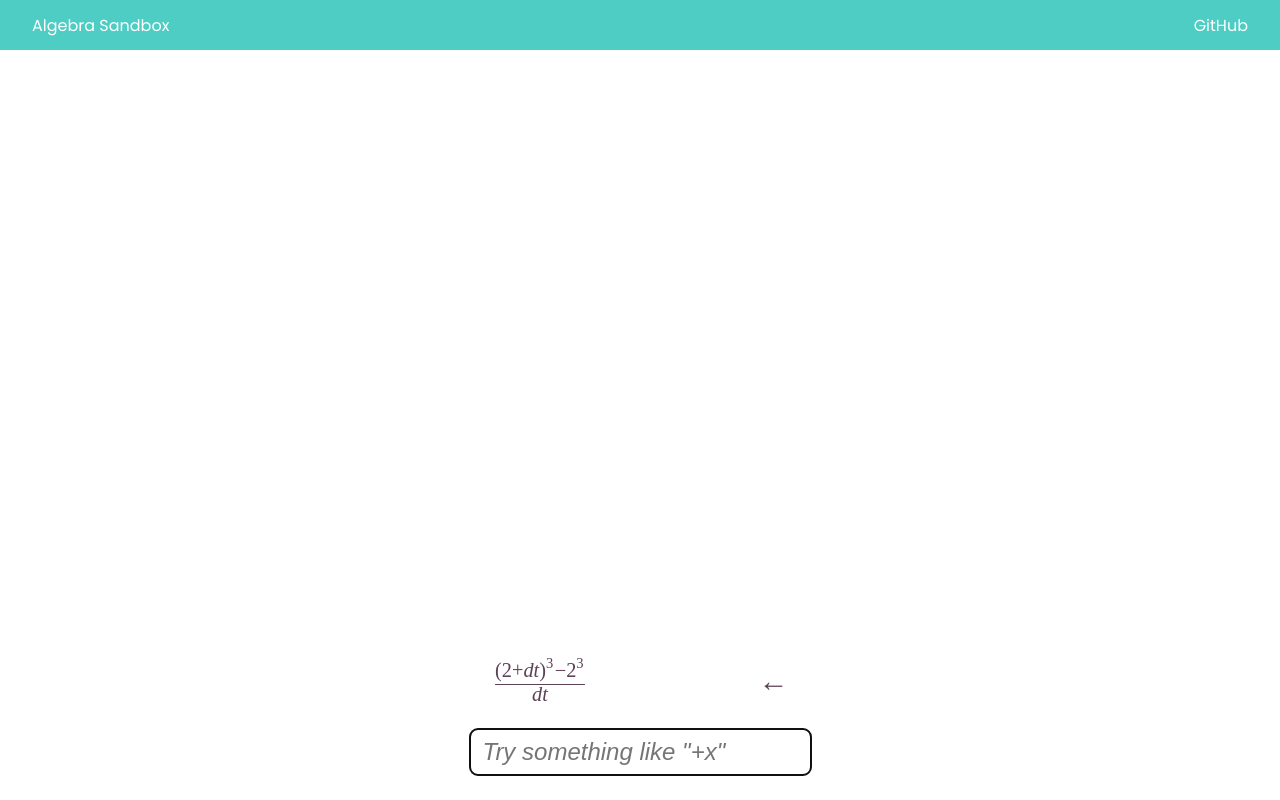
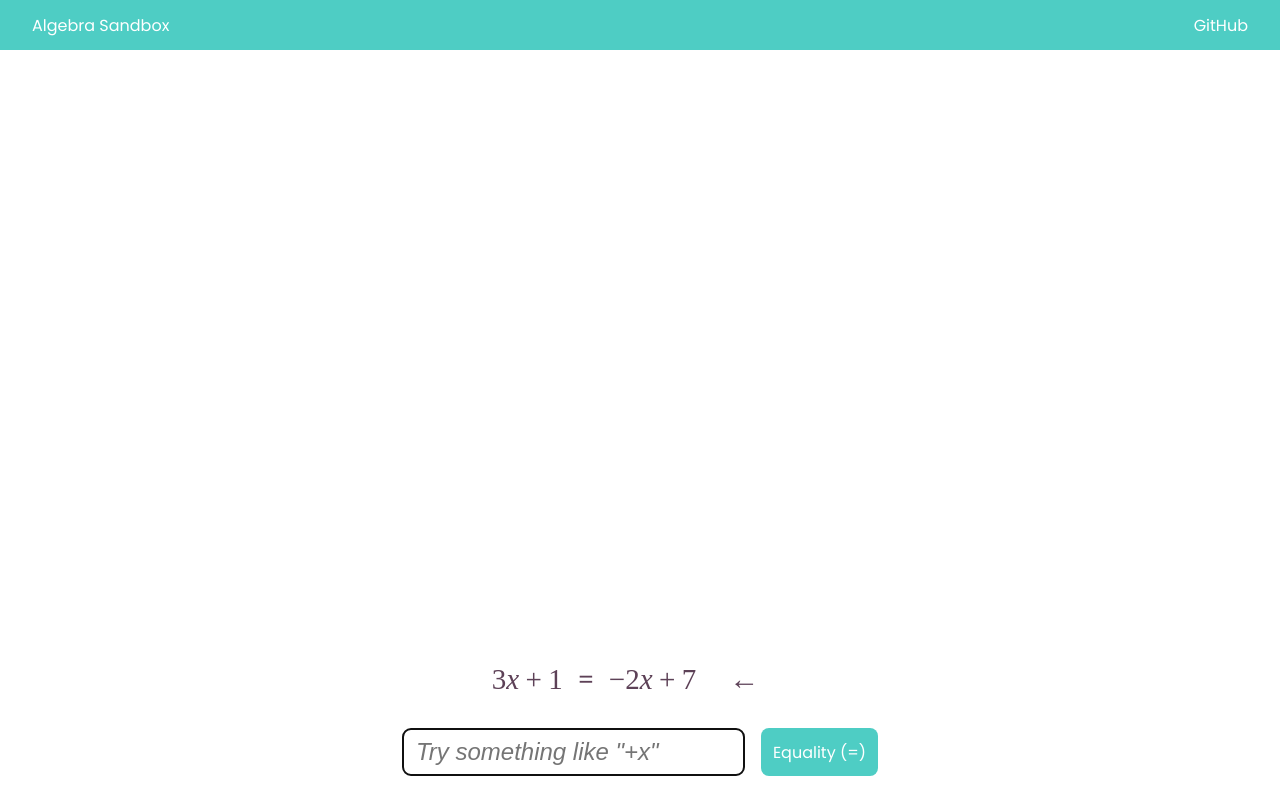
Before and after one commit to nicbarker/algebra-sandbox, a Next.js app: page / in a window 1280 px wide. Built offline with nearby package versions, Linux system fonts and the light colour scheme; a web font is replaced by a local one.

Commit message:
Add rudimentary equality support

```diff
--- a/pages/index.tsx
+++ b/pages/index.tsx
@@ -6,22 +6,34 @@ import katex from "katex";
 import Link from "next/link";
 import { AlgebraFunction, AlgebraFunctionType, CloneAlgebraFunction, ExecuteFunction, FunctionArguments, FunctionPrimitive, FunctionResult, PrintFunctionsLatex, PrintFunctionsLatexWithoutColors, PrintFunctionsWithoutColors, collapseTypeDocumentation } from "algebra/algebra";
 
-let equations: AlgebraFunction = FunctionArguments(1, AlgebraFunctionType.DIV,
-  FunctionArguments(1, AlgebraFunctionType.ADD,
-    FunctionArguments(1, AlgebraFunctionType.EXPONENTIAL,
-      FunctionArguments(1, AlgebraFunctionType.ADD,
-        FunctionPrimitive(2),
-        FunctionPrimitive(1, 'dt')
-      ),
-      FunctionPrimitive(3)
-    ),
-    FunctionArguments(-1, AlgebraFunctionType.EXPONENTIAL,
-      FunctionPrimitive(2),
-      FunctionPrimitive(3)
-    )
-  ),
-  FunctionPrimitive(1, 'dt')
-);
+// let equations: AlgebraFunction[] = [FunctionArguments(1, AlgebraFunctionType.DIV,
+//   FunctionArguments(1, AlgebraFunctionType.ADD,
+//     FunctionArguments(1, AlgebraFunctionType.EXPONENTIAL,
+//       FunctionArguments(1, AlgebraFunctionType.ADD,
+//         FunctionPrimitive(2),
+//         FunctionPrimitive(1, 'dt')
+//       ),
+//       FunctionPrimitive(3)
+//     ),
+//     FunctionArguments(-1, AlgebraFunctionType.EXPONENTIAL,
+//       FunctionPrimitive(2),
+//       FunctionPrimitive(3)
+//     )
+//   ),
+//   FunctionPrimitive(1, 'dt')
+// ), FunctionArguments(1, AlgebraFunctionType.ADD,
+//   FunctionPrimitive(2, 'x'),
+//   FunctionPrimitive(5, 'x')
+// )];
+
+let equations: AlgebraFunction[] = [FunctionArguments(1, AlgebraFunctionType.ADD,
+  FunctionPrimitive(3, 'x'),
+  FunctionPrimitive(1),
+), FunctionArguments(1, AlgebraFunctionType.ADD,
+  FunctionPrimitive(-2, 'x'),
+  FunctionPrimitive(7),
+)]
+
 
 type AlgorithmSubStep = {
   functionBefore: AlgebraFunction,
@@ -31,46 +43,48 @@ type AlgorithmSubStep = {
 
 type AlgorithmStep = {
   operator: string,
-  subSteps: AlgorithmSubStep[],
+  subSteps: AlgorithmSubStep[][],
   expanded?: boolean,
-  state: AlgebraFunction,
+  state: AlgebraFunction[],
 }
 
-function applyOperator(inputString: string, algebraFunction: AlgebraFunction) {
-  const newStep: AlgorithmStep = {
-    operator: "← " + inputString,
-    state: CloneAlgebraFunction(equations),
-    subSteps: []
-  };
+function applyOperator(algebraFunction: AlgebraFunction) {
+  const subSteps: AlgorithmSubStep[] = [];
   for (var i = 0; i < 1000; i++) {
     const functionBefore = CloneAlgebraFunction(algebraFunction);
     var result = ExecuteFunction(algebraFunction);
+    algebraFunction = result.algebraFunction;
     if (!result.collapsed) {
-      equations = result.algebraFunction;
-      previousSteps.push(newStep);
-      return;
+      break;
     }
     const collapseType = result.functionCollapseInfo!.functionCollapseType;
     const collapseInfo = collapseTypeDocumentation[collapseType];
     if (!collapseInfo.internalOnly) {
-      newStep.subSteps.push({
+      subSteps.push({
         functionBefore,
         functionAfter: CloneAlgebraFunction(result.algebraFunction),
         result
       });
     }
-    algebraFunction = result.algebraFunction;
   }
+  if (i === 999) {
     throw new Error("Infinite loop detected");
+  }
+  return {
+    algebraFunction,
+    subSteps
+  }
 }
 
 let previousSteps: AlgorithmStep[] = [];
 
 function PreviousToken(props: { step: AlgorithmStep, onClick?: () => void, onExpandSubTokens?: () => void }) {
-  const tokens = PrintFunctionsLatexWithoutColors(props.step.state);
-  try {
+  let hasSubSteps = false;
+  const columns = props.step.state.map((expression, index) => {
+    const tokens = PrintFunctionsLatexWithoutColors(expression);
     const leftString = katex.renderToString(tokens);
-    const subTokens = (props.step.subSteps || []).map((s, i) => {
+    const subTokens = (props.step.subSteps[index] || []).map((s, i) => {
+      hasSubSteps = true;
       let stepText = "";
       if (s.result.collapsed && s.result.functionCollapseInfo) {
         let collapseType = s.result.functionCollapseInfo.functionCollapseType;
@@ -85,18 +99,35 @@ function PreviousToken(props: { step: AlgorithmStep, onClick?: () => void, onExp
         <div className={styles.docItemAfter} dangerouslySetInnerHTML={{ __html: katex.renderToString(PrintFunctionsLatex(s.functionAfter, s.result.functionCollapseInfo!.afterFunctionIds, s.result.functionCollapseInfo!.functionCollapseType, "blue")) }} />
       </div>);
     });
-    return <Fragment>
-      <div className={classnames(styles.left, styles.grey)} onClick={props.onClick} dangerouslySetInnerHTML={{ __html: leftString }} />
-      <div className={classnames(styles.right, styles.grey)} >{props.step.operator}</div>
-      {subTokens.length > 0 && <div className={styles.expandSubTokens} onClick={props.onExpandSubTokens}>
+    return <>
+      <td className={classnames(styles.left, styles.grey)} onClick={props.onClick}>
+        <div dangerouslySetInnerHTML={{ __html: leftString }} />
+        {subTokens.length > 0 && props.step.expanded && <div className={styles.docItems}>{props.step.expanded && subTokens}</div>}
+      </td >
+      {index < props.step.state.length - 1 && <td className={styles.equals}>=</td>}
+    </>
+  });
+  try {
+    const rows = [<tr>
+      {columns}
+      <td className={classnames(styles.right, styles.grey)} >{props.step.operator}</td>
+    </tr >];
+    if (hasSubSteps) {
+      rows.push((
+        <tr className={styles.expandSubTokens} onClick={props.onExpandSubTokens}>
+          <td colSpan={equations.length * 2 - 1}>
+            <div className={styles.expandSubTokensInternal}>
               <div className={styles.subTokenLine} />
               {props.step.expanded ? 'Hide Steps -' : 'Show Hidden Steps +'}
               <div className={styles.subTokenLine} />
-      </div>}
-      {props.step.expanded && subTokens}
-    </Fragment >
+            </div>
+          </td>
+        </tr>
+      ))
+    }
+    return rows;
   } catch (error) {
-    console.warn(error, tokens, props.step);
+    console.warn(error, props.step.state, props.step);
   }
 }
 
@@ -104,7 +135,7 @@ function App() {
   const [currentInput, setCurrentInput] = useState<string>("");
   const [reload, setReload] = useState<number>(0);
   const [optionsExpanded, setOptionsExpanded] = useState(false);
-  const [tokenString, setTokenString] = useState(PrintFunctionsLatexWithoutColors(equations));
+  const [tokenStrings, setTokenStrings] = useState(equations.map(e => PrintFunctionsLatexWithoutColors(e)));
   const scrollRef = useRef<HTMLDivElement>(null);
 
   function scrollTop() {
@@ -113,31 +144,37 @@ function App() {
     }, 0)
   }
 
-  console.log(equations);
-
   const onSubmit = (event: React.KeyboardEvent<HTMLInputElement>) => {
     if (event.key === "Enter") {
       let outerFunction: AlgebraFunction | undefined;
       if (currentInput == "") return;
+
+      const newStep: AlgorithmStep = {
+        operator: currentInput,
+        state: equations.map(e => CloneAlgebraFunction(e)),
+        subSteps: []
+      };
+
+      const operatorResults: {
+        algebraFunction: AlgebraFunction;
+        subSteps: AlgorithmSubStep[];
+      }[] = [];
+      for (let i = 0; i < equations.length; i++) {
         switch (currentInput[0]) {
-        case "+": outerFunction = FunctionArguments(1, AlgebraFunctionType.ADD, equations); break;
-        case "-": outerFunction = FunctionArguments(1, AlgebraFunctionType.ADD, equations, FunctionArguments(1, AlgebraFunctionType.MUL, FunctionPrimitive(-1))); break;
-        case "*": outerFunction = FunctionArguments(1, AlgebraFunctionType.MUL, equations); break;
-        case "/": outerFunction = FunctionArguments(1, AlgebraFunctionType.DIV, equations); break;
-        case "^": outerFunction = FunctionArguments(1, AlgebraFunctionType.EXPONENTIAL, equations); break;
+          case "+": outerFunction = FunctionArguments(1, AlgebraFunctionType.ADD, equations[i]); break;
+          case "-": outerFunction = FunctionArguments(1, AlgebraFunctionType.ADD, equations[i], FunctionArguments(1, AlgebraFunctionType.MUL, FunctionPrimitive(-1))); break;
+          case "*": outerFunction = FunctionArguments(1, AlgebraFunctionType.MUL, equations[i]); break;
+          case "/": outerFunction = FunctionArguments(1, AlgebraFunctionType.DIV, equations[i]); break;
+          case "^": outerFunction = FunctionArguments(1, AlgebraFunctionType.EXPONENTIAL, equations[i]); break;
           case "s": {
             if (currentInput.includes("sqrt")) {
-            applyOperator(currentInput, FunctionArguments(1, AlgebraFunctionType.EXPONENTIAL, equations, FunctionArguments(1, AlgebraFunctionType.DIV, FunctionPrimitive(1), FunctionPrimitive(2))));
-            setCurrentInput("");
-            setTokenString(PrintFunctionsLatexWithoutColors(equations));
-            scrollTop();
-            return;
+              const result = applyOperator(FunctionArguments(1, AlgebraFunctionType.EXPONENTIAL, equations[i], FunctionArguments(1, AlgebraFunctionType.DIV, FunctionPrimitive(1), FunctionPrimitive(2))));
+              operatorResults.push(result);
+              continue;
             } else if (currentInput.includes("simplify")) {
-            applyOperator(currentInput, equations);
-            setCurrentInput("");
-            setTokenString(PrintFunctionsLatexWithoutColors(equations));
-            scrollTop();
-            return;
+              const result = applyOperator(equations[i]);
+              operatorResults.push(result);
+              continue;
             } else {
               throw new Error("Invalid operator");
             }
@@ -162,10 +199,15 @@ function App() {
         } else {
           outerFunction.arguments[1] = buildingFunction;
         }
-      applyOperator(currentInput, outerFunction);
+        operatorResults.push(applyOperator(outerFunction));
+      }
+      newStep.subSteps = operatorResults.map(r => r.subSteps);
+      previousSteps.push(newStep);
+      equations = operatorResults.map(r => CloneAlgebraFunction(r.algebraFunction));
       setCurrentInput("");
-      setTokenString(PrintFunctionsLatexWithoutColors(equations));
+      setTokenStrings(equations.map(e => PrintFunctionsLatexWithoutColors(e)));
       scrollTop();
+      return;
     }
   }
 
@@ -176,7 +218,7 @@ function App() {
       onClick={() => {
         equations = previousSteps[i].state;
         previousSteps = previousSteps.slice(0, i);
-        setTokenString(PrintFunctionsLatexWithoutColors(equations));
+        setTokenStrings(equations.map(e => PrintFunctionsLatexWithoutColors(e)));
       }}
       onExpandSubTokens={() => {
         s.expanded = !s.expanded;
@@ -195,13 +237,28 @@ function App() {
           </Link>
         </div>
         <div className={styles.tokenScrollContainer} ref={scrollRef}>
-          <div className={styles.tokensOuter}>
+          <table className={styles.tokensOuter}>
+            <tbody>
               {previousTokens}
-            <div className={styles.left} dangerouslySetInnerHTML={{ __html: katex.renderToString(tokenString) }} />
-            <div className={styles.right}>&#8592;</div>
+              <tr>
+                {tokenStrings.map((tokenString, index) => (
+                  <>
+                    <td className={styles.left} dangerouslySetInnerHTML={{ __html: katex.renderToString(tokenString) }} />
+                    {index < tokenStrings.length - 1 && <td className={styles.equals}>=</td>}
+                  </>
+                ))}
+                <td className={styles.right}>&#8592;</td>
+              </tr>
+            </tbody>
+          </table>
         </div>
+        <div className={styles.inputContainer}>
+          <input autoFocus={true} placeholder={"Try something like \"+x\""} className={styles.inputIndicator} value={currentInput} onChange={(event) => setCurrentInput(event.target.value)} onKeyDown={onSubmit} />
+          <button onClick={() => {
+            equations.push(CloneAlgebraFunction(equations[equations.length - 1]));
+            setTokenStrings(equations.map(e => PrintFunctionsLatexWithoutColors(e)));
+          }}>Equality {"("}={")"}</button>
         </div>
-        <input autoFocus={true} placeholder={"Try something like \"+x\""} className={styles.inputIndicator} value={currentInput} onChange={(event) => setCurrentInput(event.target.value)} onKeyDown={onSubmit} />
       </div>
     </div>
   );
--- a/styles/Home.module.css
+++ b/styles/Home.module.css
@@ -116,13 +116,40 @@
   margin-top: auto;
 }
 
+.inputContainer {
+  display: flex;
+  flex-direction: row;
+  align-items: center;
+  gap: 16px;
+  margin-bottom: 24px;
+}
+
+.inputContainer button {
+  background: #4ECDC4;
+  border-radius: 8px;
+  height: 100%;
+  display: flex;
+  align-items: center;
+  font-size: 16px;
+  padding: 0px 12px;
+  color: #fff;
+  cursor: pointer;
+}
+
+.inputContainer button:hover {
+  background: #38aaa2;
+}
+
+.inputContainer button:active {
+  background: #268680;
+}
+
 .inputIndicator {
   display: flex;
   align-items: center;
   border-radius: 8px;
   padding: 8px 12px;
   border: 2px solid #ccc;
-  margin-bottom: 24px;
   font-size: 24px;
   color: #bbb;
   font-style: italic;
@@ -131,16 +158,23 @@
 .tokensOuter {
   margin: 8px 0;
   font-size: 24px;
-  display: grid;
-  grid-template-columns: min-content 200px;
-  row-gap: 24px;
   margin: 32px 0 8px 0;
+}
+
+.tokensOuter tr {
+  vertical-align: top;
 }
 
 .left {
   white-space: nowrap;
-  display: flex;
-  align-items: flex-start;
+  text-align: center;
+  vertical-align: middle;
+}
+
+.equals {
+  width: 40px;
+  text-align: center;
+  vertical-align: middle;
 }
 
 .grey {
@@ -157,15 +191,23 @@
   align-items: center;
   justify-content: flex-end;
   font-size: 30px;
+  padding: 0 30px;
 }
 
 .expandSubTokens {
-  grid-column: span 2;
   font-size: 14px;
+  cursor: pointer;
+  height: 60px;
+}
+
+.expandSubTokens>td {
+  text-align: center;
+  padding: 15px 0;
+}
+
+.expandSubTokensInternal {
   display: flex;
-  justify-content: center;
   align-items: center;
-  cursor: pointer;
 }
 
 .expandSubTokens:hover {
@@ -176,7 +218,8 @@
   flex-grow: 1;
   height: 1px;
   background: #555;
-  margin: 0 12px;
+  margin: 6px 12px;
+  min-width: 20px;
 }
 
 .actions {
@@ -184,6 +227,13 @@
   align-items: flex-start;
   flex-direction: column;
   gap: 12px;
+}
+
+.docItems {
+  display: flex;
+  flex-direction: column;
+  gap: 18px;
+  margin: 18px 0;
 }
 
 .docItemOuter {
--- a/styles/globals.css
+++ b/styles/globals.css
@@ -36,5 +36,5 @@ button {
   background: none;
   border: none;
   outline: none;
-  font-family: inherit;
+  font-family: 'Poppins', sans-serif;
 }
```
Also changed, not shown: algebra/algebra.ts (+13 -8 lines). Lines whose indentation alone changed are shown as unchanged.
